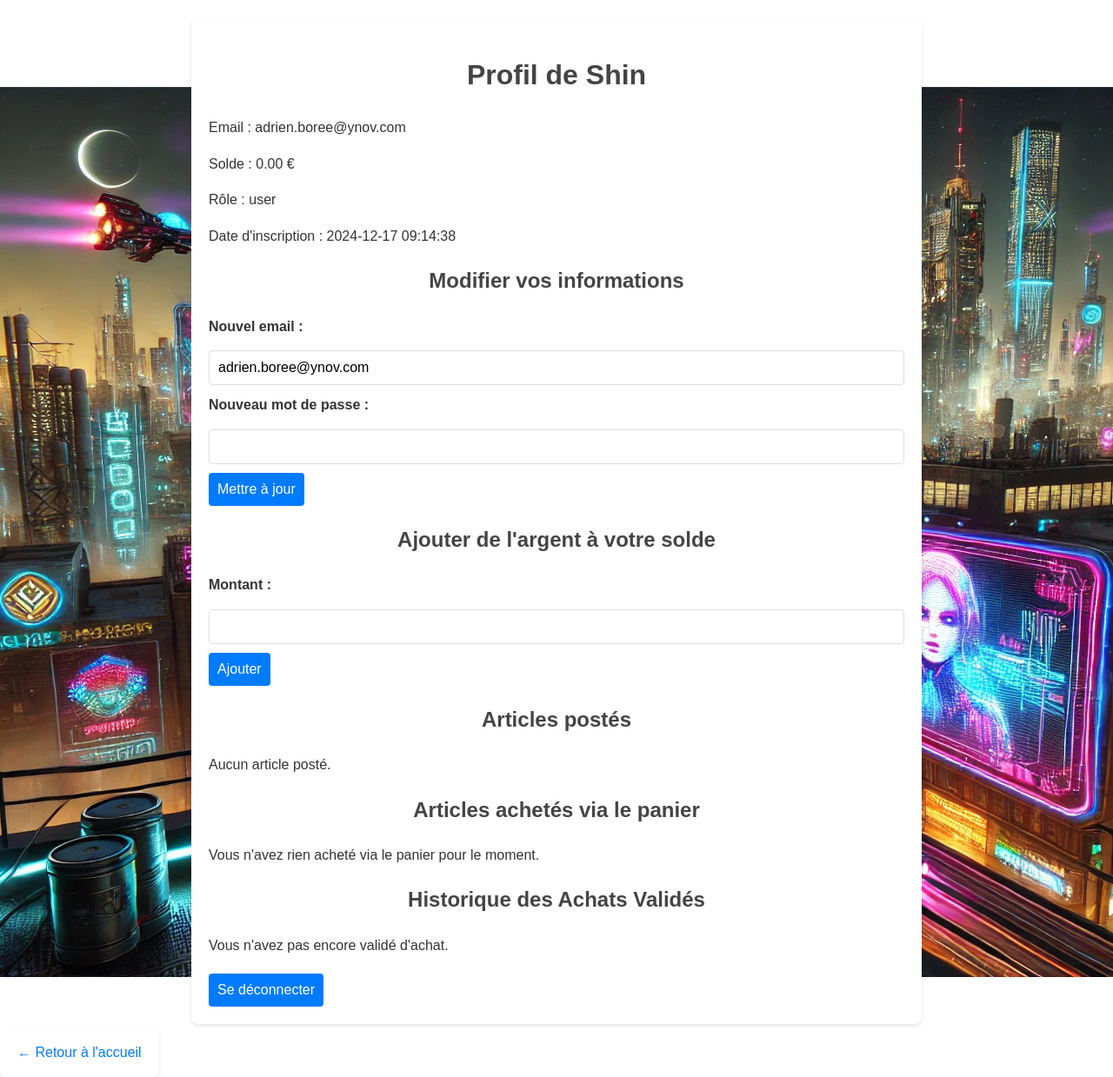
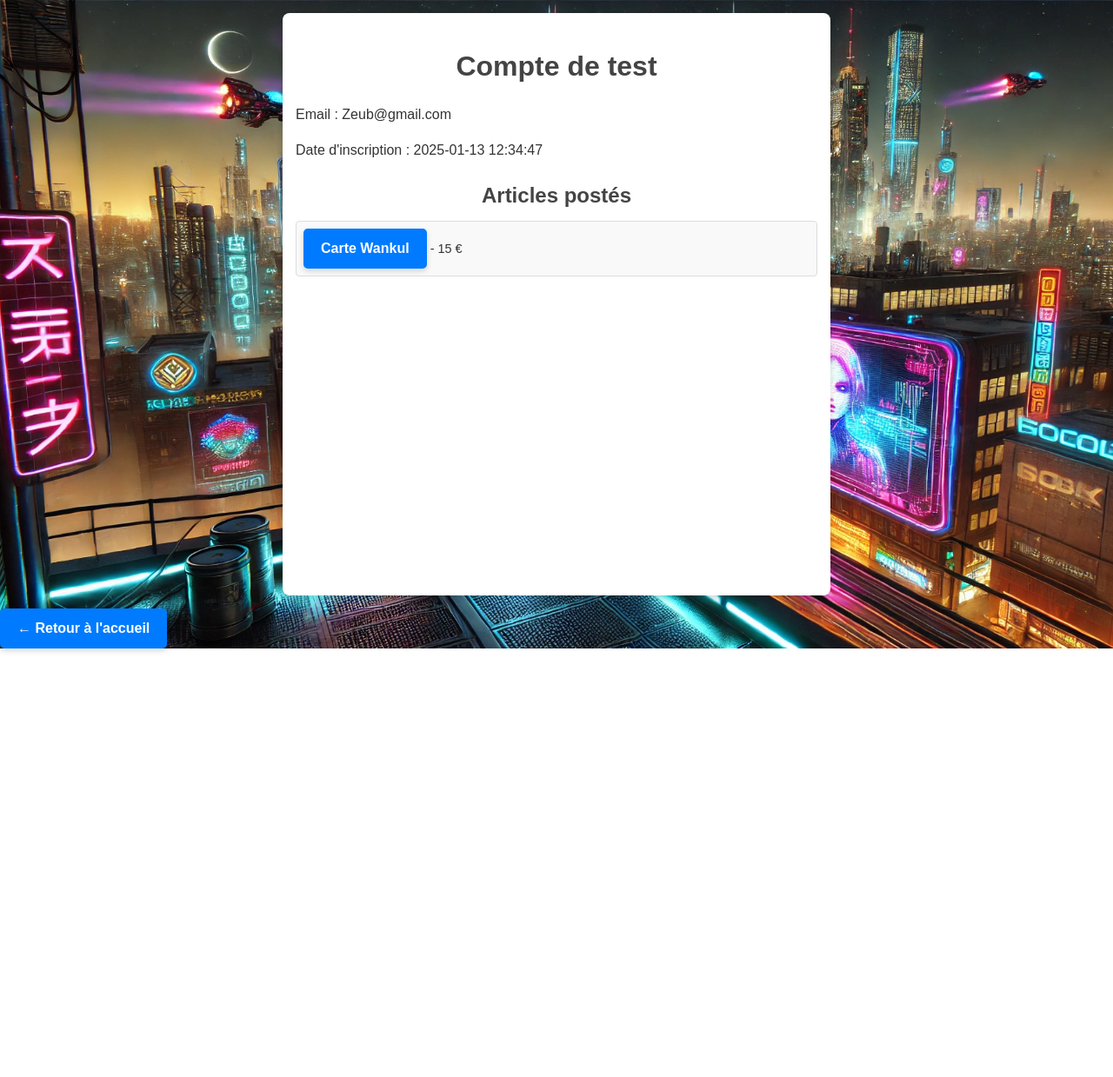
Before and after one commit to AdRI3n30/Chrome-Haven, a PHP site: page /account.php?id=3 in a window 1280 px wide. Shown: the whole page at 87% size. After the commit the page ends 750 px from the top, so only its background shows below. Run offline with PHP 8.4, Linux system fonts and the light colour scheme; a user stored in the database is signed in; data comes from the database, SQL or seed files in the repository; data that the repository does not hold is empty.

Commit message:
Update-Finish

```diff
--- a/account.php
+++ b/account.php
@@ -1,26 +1,36 @@
 <?php
 session_start();
 
-if (!isset($_SESSION['user_id'])) {
-    header("Location: login.php");
-    exit;
-}
-
+// Connexion à la base de données
 $mysqli = new mysqli("localhost", "root", "", "chrome-haven");
 
 if ($mysqli->connect_error) {
     die("Échec de connexion : " . $mysqli->connect_error);
 }
 
-$user_id = $_GET['user_id'] ?? $_SESSION['user_id'];
-$query = "SELECT id, username, email, balance, profile_picture, role, created_at FROM user WHERE id = ?";
+// ID de l'utilisateur connecté (toujours accessible)
+$current_user_id = $_SESSION['user_id'] ?? null;
+
+// ID de l'utilisateur dont on affiche le profil
+if (isset($_GET['id']) && !empty($_GET['id'])) {
+    $profile_user_id = intval($_GET['id']); // ID passé dans l'URL
+} elseif ($current_user_id) {
+    $profile_user_id = $current_user_id; // Si aucun ID passé, affiche le compte connecté
+} else {
+    // Si aucune information, redirige vers la page de connexion
+    header("Location: login.php");
+    exit;
+}
+
+// Récupération des informations du profil à afficher
+$query = "SELECT id, username, email, balance, role, created_at FROM user WHERE id = ?";
 $stmt = $mysqli->prepare($query);
 
 if (!$stmt) {
-    die("Erreur dans la préparation de la requête pour les informations utilisateur : " . $mysqli->error);
+    die("Erreur dans la requête SQL (user) : " . $mysqli->error);
 }
 
-$stmt->bind_param("i", $user_id);
+$stmt->bind_param("i", $profile_user_id);
 $stmt->execute();
 $user_result = $stmt->get_result();
 $user_info = $user_result->fetch_assoc();
@@ -29,78 +39,66 @@ if (!$user_info) {
     die("Utilisateur introuvable.");
 }
 
-$query = "SELECT id, name, price, published_at FROM article WHERE author_id = ?";
+// Récupération des articles postés par cet utilisateur
+$query = "SELECT id, name, price FROM article WHERE author_id = ?";
 $stmt = $mysqli->prepare($query);
 
 if (!$stmt) {
-    die("Erreur dans la préparation de la requête pour les articles : " . $mysqli->error);
+    die("Erreur dans la requête SQL (articles) : " . $mysqli->error);
 }
 
-$stmt->bind_param("i", $user_id);
+$stmt->bind_param("i", $profile_user_id);
 $stmt->execute();
 $articles_result = $stmt->get_result();
 
+// Historique des factures uniquement pour l'utilisateur connecté
 $invoices = [];
-if ($user_id == $_SESSION['user_id']) {
-    $invoiceQuery = "SELECT id, transaction_date, amount, billing_address, billing_city, billing_postal_code
-                     FROM invoice
-                     WHERE user_id = ?
-                     ORDER BY transaction_date DESC";
-    $stmt = $mysqli->prepare($invoiceQuery);
+if ($profile_user_id == $current_user_id) {
+    $invoice_query = "SELECT id, transaction_date, amount, billing_address, billing_city, billing_postal_code
+                      FROM invoice WHERE user_id = ?";
+    $invoice_stmt = $mysqli->prepare($invoice_query);
 
-    if (!$stmt) {
-        die("Erreur dans la préparation de la requête pour les factures : " . $mysqli->error);
+    if (!$invoice_stmt) {
+        die("Erreur dans la requête SQL (invoices) : " . $mysqli->error);
     }
 
-    $stmt->bind_param("i", $user_id);
-    $stmt->execute();
-    $invoice_result = $stmt->get_result();
-
-    while ($row = $invoice_result->fetch_assoc()) {
+    $invoice_stmt->bind_param("i", $current_user_id);
+    $invoice_stmt->execute();
+    $invoices_result = $invoice_stmt->get_result();
+    while ($row = $invoices_result->fetch_assoc()) {
         $invoices[] = $row;
     }
+    $invoice_stmt->close();
 }
 
-$purchased_articles = [];
-if ($user_id == $_SESSION['user_id']) {
-    $query = "SELECT a.name, a.price, c.quantity FROM cart c
-              INNER JOIN article a ON c.article_id = a.id
-              WHERE c.user_id = ?";
-    $stmt = $mysqli->prepare($query);
+// Mise à jour des informations (uniquement si c'est le compte connecté)
+if ($_SERVER['REQUEST_METHOD'] === 'POST' && $profile_user_id == $current_user_id) {
+    $new_email = $_POST['email'] ?? null;
+    $new_password = $_POST['password'] ?? null;
 
-    if (!$stmt) {
-        die("Erreur dans la préparation de la requête pour les achats : " . $mysqli->error);
+    if ($new_email && $new_password) {
+        $hashed_password = password_hash($new_password, PASSWORD_DEFAULT);
+
+        $update_query = "UPDATE user SET email = ?, password = ? WHERE id = ?";
+        $update_stmt = $mysqli->prepare($update_query);
+
+        if (!$update_stmt) {
+            die("Erreur dans la requête SQL (mise à jour) : " . $mysqli->error);
         }
 
-    $stmt->bind_param("i", $user_id);
-    $stmt->execute();
-    $purchased_result = $stmt->get_result();
-    while ($row = $purchased_result->fetch_assoc()) {
-        $purchased_articles[] = $row;
+        $update_stmt->bind_param("ssi", $new_email, $hashed_password, $current_user_id);
+        if ($update_stmt->execute()) {
+            // Redirection pour éviter la double soumission du formulaire
+            header("Location: account.php");
+            exit;
+        } else {
+            die("Échec de la mise à jour.");
         }
-}
-
-if ($_SERVER['REQUEST_METHOD'] === 'POST' && $user_id == $_SESSION['user_id']) {
-    $new_email = $_POST['email'];
-    $new_password = password_hash($_POST['password'], PASSWORD_DEFAULT);
-
-    $query = "UPDATE user SET email = ?, password = ? WHERE id = ?";
-    $stmt = $mysqli->prepare($query);
-
-    if (!$stmt) {
-        die("Erreur dans la préparation de la requête pour la mise à jour : " . $mysqli->error);
-    }
-
-    $stmt->bind_param("ssi", $new_email, $new_password, $user_id);
-
-    if ($stmt->execute()) {
-        echo "Informations mises à jour avec succès.";
     } else {
-        echo "Erreur lors de la mise à jour des informations : " . $stmt->error;
+        echo "Veuillez remplir tous les champs.";
     }
 }
 ?>
-
 <!DOCTYPE html>
 <html lang="fr">
 <head>
@@ -111,26 +109,31 @@ if ($_SERVER['REQUEST_METHOD'] === 'POST' && $user_id == $_SESSION['user_id']) {
 </head>
 <body>
     <div class="profile-container">
-        <h1>Profil de <?php echo htmlspecialchars($user_info['username']); ?></h1>
-        <p><span class="label">Email :</span> <?php echo htmlspecialchars($user_info['email']); ?></p>
-        <p><span class="label">Solde :</span> <?php echo number_format($user_info['balance'], 2); ?> €</p>
-        <p><span class="label">Rôle :</span> <?php echo htmlspecialchars($user_info['role']); ?></p>
-        <p><span class="label">Date d'inscription :</span> <?php echo htmlspecialchars($user_info['created_at']); ?></p>
+        <h1>
+            <?php if ($profile_user_id == $current_user_id): ?>
+                Mon compte
+            <?php else: ?>
+                Compte de <?php echo htmlspecialchars($user_info['username']); ?>
+            <?php endif; ?>
+        </h1>
 
-        <?php if ($user_id == $_SESSION['user_id']): ?>
-            <div class="form-container">
-                <h2>Modifier vos informations</h2>
+        <p>Email : <?php echo htmlspecialchars($user_info['email']); ?></p>
+        <?php if ($profile_user_id == $current_user_id): ?>
+            <p>Solde : <?php echo number_format($user_info['balance'], 2); ?> €</p>
+            <p>Rôle : <?php echo htmlspecialchars($user_info['role']); ?></p>
+        <?php endif; ?>
+        <p>Date d'inscription : <?php echo htmlspecialchars($user_info['created_at']); ?></p>
+
+        <!-- Si l'utilisateur connecté regarde son propre profil -->
+        <?php if ($profile_user_id == $current_user_id): ?>
+            <h2>Modifier mes informations</h2>
             <form method="POST">
                 <label for="email">Nouvel email :</label>
                 <input type="email" id="email" name="email" value="<?php echo htmlspecialchars($user_info['email']); ?>" required>
-
                 <label for="password">Nouveau mot de passe :</label>
                 <input type="password" id="password" name="password" required>
-
                 <button type="submit">Mettre à jour</button>
             </form>
-            </div>
-
             <div class="form-container">
                 <h2>Ajouter de l'argent à votre solde</h2>
                 <form method="POST" action="add_balance.php">
@@ -146,7 +149,12 @@ if ($_SERVER['REQUEST_METHOD'] === 'POST' && $user_id == $_SESSION['user_id']) {
             <?php if ($articles_result->num_rows > 0): ?>
                 <ul>
                     <?php while ($article = $articles_result->fetch_assoc()): ?>
-                        <li><?php echo htmlspecialchars($article['name']); ?> - <?php echo htmlspecialchars($article['price']); ?> €</li>
+                        <li>
+                            <a href="detail.php?id=<?php echo htmlspecialchars($article['id']); ?>">
+                                <?php echo htmlspecialchars($article['name']); ?>
+                            </a>
+                            - <?php echo htmlspecialchars($article['price']); ?> €
+                        </li>
                     <?php endwhile; ?>
                 </ul>
             <?php else: ?>
@@ -154,20 +162,8 @@ if ($_SERVER['REQUEST_METHOD'] === 'POST' && $user_id == $_SESSION['user_id']) {
             <?php endif; ?>
         </div>
 
-        <?php if ($user_id == $_SESSION['user_id']): ?>
-            <div class="purchased-container">
-                <h2>Articles achetés via le panier</h2>
-                <?php if (!empty($purchased_articles)): ?>
-                    <ul>
-                        <?php foreach ($purchased_articles as $article): ?>
-                            <li><?php echo htmlspecialchars($article['name']); ?> - <?php echo htmlspecialchars($article['price']); ?> € - Quantité : <?php echo htmlspecialchars($article['quantity']); ?></li>
-                        <?php endforeach; ?>
-                    </ul>
-                <?php else: ?>
-                    <p>Vous n'avez rien acheté via le panier pour le moment.</p>
-                <?php endif; ?>
-            </div>
-
+        <!-- Historique des factures (uniquement pour l'utilisateur connecté) -->
+        <?php if ($profile_user_id == $current_user_id): ?>
             <div class="invoices-container">
                 <h2>Historique des Achats Validés</h2>
                 <?php if (!empty($invoices)): ?>
@@ -199,13 +195,11 @@ if ($_SERVER['REQUEST_METHOD'] === 'POST' && $user_id == $_SESSION['user_id']) {
                     <p>Vous n'avez pas encore validé d'achat.</p>
                 <?php endif; ?>
             </div>
-        <?php endif; ?>
-
             <form action="logout.php" method="POST" class="logout-form">
                 <button type="submit">Se déconnecter</button>
             </form>
-
+        <?php endif; ?>
     </div>
+    <a href="home.php" >← Retour à l'accueil</a>
 </body>
-<a href="home.php" class="back-link">← Retour à l'accueil</a>
 </html>
--- a/home.php
+++ b/home.php
@@ -91,7 +91,7 @@ if (!$result) {
                 <div class="article">
                     <h3><?php echo htmlspecialchars($article['name']); ?></h3>
                     <?php if (!empty($article['image_url'])): ?>
-                        <img src="<?php echo htmlspecialchars($article['image_url']); ?>" alt="Image de l'article">
+                        <img src="<?php echo htmlspecialchars($article['image_url']); ?>" alt="Image de l'article" class="home-image">
                     <?php endif; ?>
                     <a href="detail.php?id=<?php echo $article['id']; ?>" class="details-link">Voir les détails</a>
                 </div>
--- a/register.php
+++ b/register.php
@@ -34,7 +34,7 @@ if ($_SERVER["REQUEST_METHOD"] == "POST") {
     <meta charset="UTF-8">
     <meta name="viewport" content="width=device-width, initial-scale=1.0">
     <title>Inscription</title>
-    <link rel="stylesheet" href="/static/register.css">
+    <link rel="stylesheet" href="static/register.css">
 </head>
 <body>
     <div class="container">
--- a/static/account.css
+++ b/static/account.css
@@ -2,7 +2,7 @@ body {
     font-family: Arial, sans-serif;
     margin: 0;
     padding: 0;
-    background: url('/source/BG_log_sign.webp') no-repeat center center fixed;
+    background: url('../source/BG_log_sign.webp') no-repeat center center/cover;
     color: #333;
     line-height: 1.6;
 }
@@ -10,27 +10,33 @@ body {
 h1, h2 {
     color: #444;
     text-align: center;
+    margin-bottom: 10px;
 }
 
-body > * {
-    max-width: 800px;
-    margin: 20px auto;
-    padding: 20px;
+.profile-container {
+    max-width: 90%;
+    width: 600px;
+    height: 80vh;
+    margin: 15px auto;
+    padding: 15px;
     background: #fff;
     border-radius: 8px;
-    box-shadow: 0 2px 4px rgba(0, 0, 0, 0.1);
+    box-shadow: 0 3px 6px rgba(0, 0, 0, 0.15);
+    overflow-y: auto;
+    overflow-x: hidden;
 }
 
 table {
     width: 100%;
     border-collapse: collapse;
-    margin-top: 20px;
+    margin-top: 10px;
 }
 
 table th, table td {
     text-align: left;
-    padding: 10px;
+    padding: 8px;
     border: 1px solid #ddd;
+    font-size: 0.9rem;
 }
 
 table th {
@@ -38,15 +44,16 @@ table th {
 }
 
 form {
-    margin-top: 20px;
+    margin-top: 15px;
     display: flex;
     flex-direction: column;
-    gap: 10px;
+    gap: 8px;
 }
 
 label {
     font-weight: bold;
-    margin-bottom: 5px;
+    margin-bottom: 3px;
+    font-size: 0.9rem;
 }
 
 input[type="text"],
@@ -54,16 +61,16 @@ input[type="email"],
 input[type="password"],
 input[type="number"],
 button {
-    padding: 10px;
+    padding: 8px;
     border: 1px solid #ddd;
     border-radius: 4px;
-    font-size: 1rem;
+    font-size: 0.9rem;
 }
 
 input:focus {
     border-color: #007bff;
     outline: none;
-    box-shadow: 0 0 5px rgba(0, 123, 255, 0.3);
+    box-shadow: 0 0 4px rgba(0, 123, 255, 0.3);
 }
 
 button {
@@ -71,6 +78,10 @@ button {
     color: white;
     border: none;
     cursor: pointer;
+    padding: 8px 12px;
+    font-size: 0.9rem;
+    border-radius: 4px;
+    transition: background-color 0.3s ease;
 }
 
 button:hover {
@@ -80,6 +91,7 @@ button:hover {
 a {
     text-decoration: none;
     color: #007bff;
+    font-size: 0.9rem;
 }
 
 a:hover {
@@ -89,30 +101,71 @@ a:hover {
 ul {
     list-style: none;
     padding: 0;
+    margin: 10px 0;
 }
 
 ul li {
     background: #f9f9f9;
-    padding: 10px;
+    padding: 8px;
     border: 1px solid #ddd;
     border-radius: 4px;
-    margin-bottom: 10px;
+    margin-bottom: 8px;
+    font-size: 0.9rem;
 }
 
 form button {
     align-self: flex-start;
 }
 
+.button-group {
+    display: flex;
+    justify-content: center;
+    gap: 10px;
+    margin-top: 15px;
+}
+
 @media (max-width: 600px) {
-    body > * {
+    .profile-container {
+        width: 90%;
         padding: 10px;
     }
 
     table th, table td {
         padding: 5px;
+        font-size: 0.8rem;
     }
 
     button {
         width: 100%;
+        margin: 0;
+    }
+
+    .button-group {
+        flex-direction: column;
+        gap: 5px;
     }
 }
+
+a {
+    display: inline-block;
+    text-decoration: none;
+    color: white;
+    background-color: #007bff;
+    padding: 10px 20px;
+    border-radius: 5px;
+    font-size: 1rem;
+    font-weight: bold;
+    box-shadow: 0 3px 6px rgba(0, 0, 0, 0.15);
+    transition: background-color 0.3s ease, transform 0.2s ease;
+}
+
+a:hover {
+    background-color: #0056b3;
+    transform: translateY(-2px);
+    text-decoration: none;
+}
+
+a:active {
+    background-color: #003f7f;
+    transform: translateY(0);
+}
--- a/static/register.css
+++ b/static/register.css
@@ -2,7 +2,7 @@ body {
     margin: 0;
     padding: 0;
     font-family: Arial, sans-serif;
-    background: url('/source/BG_log_sign.webp') no-repeat center center fixed;
+    background: url('../source/BG_log_sign.webp') ;
     background-size: cover;
 }
 
```
Also changed, not shown: detail.php (+13 -1 lines), static/detail.css (+77 -25 lines), static/style.css (+24 -0 lines), uploads/678fc4224577d.jpg (deleted). Lines whose indentation alone changed are shown as unchanged.
